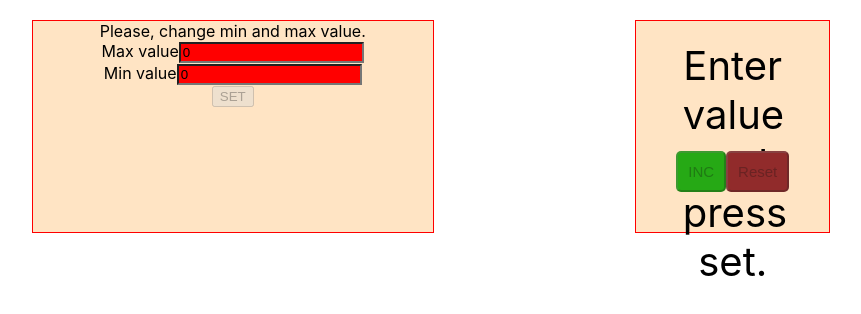
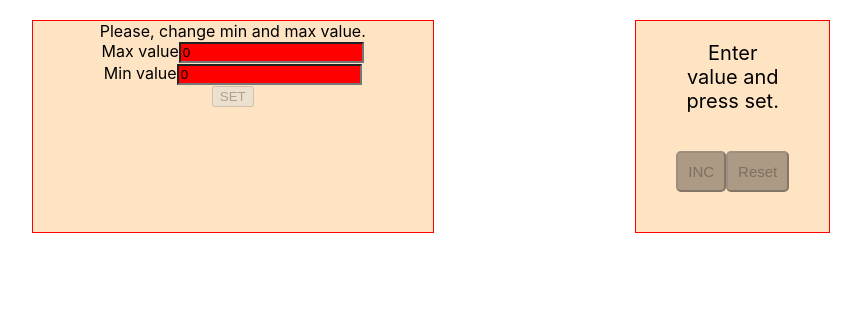
Before and after one commit to talerqa/counter, a React (Create React App) app: page / in a window 1280 px wide. Shown: the top 314 px of the page, without its empty margins (209-1070 px from the left). Built offline with nearby package versions, Linux system fonts and the light colour scheme.

Commit message:
refactoring: ButtonReset

```diff
--- a/src/App.tsx
+++ b/src/App.tsx
@@ -70,7 +70,6 @@ function App() {
     localStorage.setItem('status', JSON.stringify(status))
 
   }
-  console.log({value1: value, status: status, maxValue: maxValue, minValue: minValue})
   const onSetMinAndMaxValue = (maxValue: number, minValue: number, value: number) => {
     setMinValue(minValue);
     setValue(minValue)
@@ -101,7 +100,8 @@ function App() {
           <ButtonSetData maxValue={maxValue}
                          minValue={minValue}
                          value={value}
-                         disabled={isDisabled} onSetMinAndMaxValue={onSetMinAndMaxValue}/>
+                         disabled={isDisabled}
+                         onSetMinAndMaxValue={onSetMinAndMaxValue}/>
         </div>
       </div>
       <div className={'Wrapper-counter'}>
--- a/src/Components/Counter/Buttons/ButtonIncrement.tsx
+++ b/src/Components/Counter/Buttons/ButtonIncrement.tsx
@@ -15,13 +15,17 @@ const ButtonIncrement = (props: ButtonIncrementType) => {
   const onClickHandler = () => {
     props.incrementCounter(props.maxCounter, props.value)
   }
-
+  console.log(props.status)
+  console.log(props.minCounter)
   return (
     <div className={'wrapper'}>
       <button
-        className={props.status ? s.button : s.disabled + ' ' + s.button}
+        className={props.status >= props.minCounter
+          ? s.button
+          : s.disabled + ' ' + s.button}
         disabled={typeof props.status !== 'number'}
-        onClick={onClickHandler}>INC</button>
+        onClick={onClickHandler}>INC
+      </button>
     </div>
   );
 };
--- a/src/Components/Counter/Buttons/ButtonReset.tsx
+++ b/src/Components/Counter/Buttons/ButtonReset.tsx
@@ -20,7 +20,9 @@ const ButtonReset = (props: ButtonResetType) => {
     <div>
       <button
         onClick={handler}
-        className={props.status && props.value >= props.minCounter ? s.button : s.disabled + ' ' + s.button}
+        className={props.status > props.minCounter
+          ? s.button
+          : s.disabled + ' ' + s.button}
         disabled={typeof props.status !== 'number'}
       >Reset
       </button>
--- a/src/Components/Counter/Counter.module.css
+++ b/src/Components/Counter/Counter.module.css
@@ -1,7 +1,7 @@
 .wrapper {
 
   margin: 20px auto;
-  font-size: 40px;
+  font-size: 20px;
   color: black;
   width: 100px;
   height: 70px;
@@ -11,6 +11,14 @@
   margin: 0 auto;
 }
 
+.number {
+  font-size: 30px;
+  margin: 20px auto;
+  color: black;
+  width: 100px;
+  height: 70px;
+}
+
 .final {
   color: red;
   border-radius: 5px;
--- a/src/Components/Counter/Counter.tsx
+++ b/src/Components/Counter/Counter.tsx
@@ -15,13 +15,11 @@ export const Counter = (props: CounterType) => {
   const finalClass =  props.value === props.maxCounter ? s.counter + " " + s.final : s.counter
 
   return (
-    <div className={s.wrapper}>
+    <div className={
+      typeof props.status === 'number'
+        ? s.number
+        : s.wrapper}>
       { props.status }
     </div>
   );
 };
-
-
-//
-//props.maxCounter === 0 || props.value === 0
-// props.minCounter >= props.maxCounter || props.minCounter < 0 || props.maxCounter < 0
```
